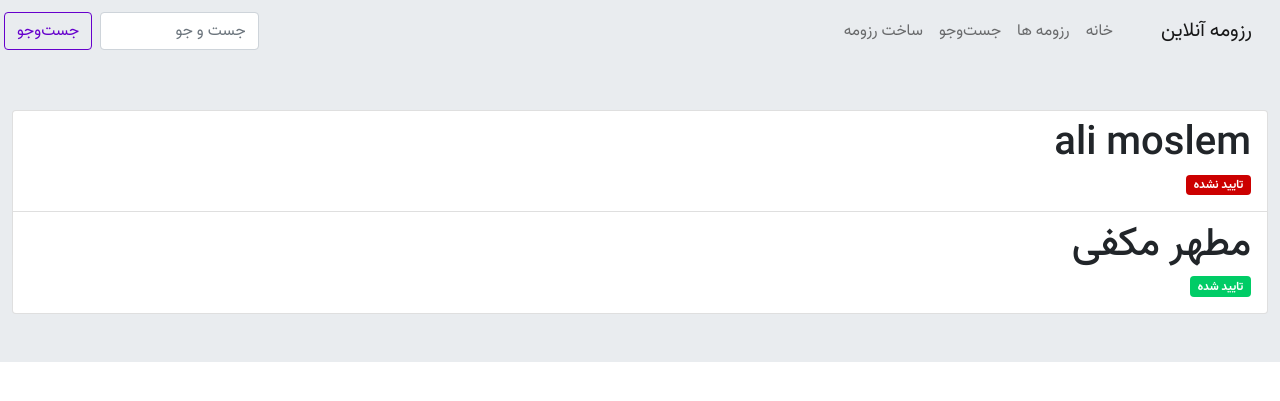
After one commit to motahharm/online_resume, a Django app: page /profile/list/ in a window 1280 px wide. The commit adds this page. Shown: the top 401 px of the page. Run offline with Django 3.2, Linux system fonts and the light colour scheme; data comes from the database, SQL or seed files in the repository; both versions use the stored data as it was after the commit; some libraries are stand-ins or nearby versions.

Commit message:
add header.html and profile_list(not limit)

```diff
--- /dev/null
+++ b/core/templates/include/header.html
@@ -0,0 +1,29 @@
+<nav class="navbar navbar-expand-lg navbar-light bg-light">
+  <div class="container-fluid">
+    <a class="navbar-brand" href="#">رزومه آنلاین</a>
+    <button class="navbar-toggler" type="button" data-bs-toggle="collapse" data-bs-target="#navbarNavDropdown"
+      aria-controls="navbarNavDropdown" aria-expanded="false" aria-label="Toggle navigation">
+      <span class="navbar-toggler-icon"></span>
+    </button>
+    <div class="collapse navbar-collapse" id="navbarNavDropdown">
+      <ul class="navbar-nav">
+        <li class="nav-item">
+          <a class="nav-link" aria-current="page" href="{% url 'home' %}">خانه</a>
+        </li>
+        <li class="nav-item">
+          <a class="nav-link" href="{% url 'profile_list' %}">رزومه ها</a>
+        </li>
+        <li class="nav-item">
+          <a class="nav-link" href="#">جست‌و‌جو</a>
+        </li>
+        <li class="nav-item">
+          <a class="nav-link" href="#">ساخت رزومه</a>
+        </li>
+      </ul>
+    </div>
+  </div>
+  <form class="d-flex">
+    <input class="form-control m-1" type="search" placeholder="جست و جو" aria-label="جست و جو">
+    <button class="btn btn-outline-primary m-1" type="submit">جست‌و‌جو</button>
+  </form>
+</nav>
--- a/core/templates/layout/base.html
+++ b/core/templates/layout/base.html
@@ -19,7 +19,9 @@
 </head>
 
 <body>
-  <header></header>
+  <header>
+    {% include 'include/header.html' %}
+  </header>
   <main>
     {% block contant %}
     {% endblock contant %}
--- /dev/null
+++ b/core/templates/list_profile.html
@@ -0,0 +1,34 @@
+{% extends 'layout/base.html' %}
+
+{% block contant %}
+
+<div class="container-fluid py-5 bg-light">
+  <div class="list-group">
+  {% for profile in profiles %}
+    <a href="../../resume/{{profile.id}}" class="list-group-item list-group-item-action">
+      <h1>{{profile.first_name}} {{profile.last_name}}</h1>
+      <h6>
+        {% if profile.confirmed == True %}
+        <span class="badge bg-success">تایید شده</span>
+        {% else %}
+        <span class="badge bg-danger">تایید نشده</span>
+        {% endif %}
+      </h6>
+    </a>
+
+    <!-- <div class="container py-5 border border-2 border-dark rounded-3 my-1">
+      <h1>{{profile.first_name}} {{profile.last_name}}</h1>
+      <h6>
+        {% if profile.confirmed == True %}
+        <span class="badge bg-success">تایید شده</span>
+        {% else %}
+        <span class="badge bg-danger">تایید نشده</span>
+        {% endif %}
+      </h6>
+      <a href="../../resume/{{profile.id}}" class="btn btn-primary btn-md">مشاهده</a>
+    </div> -->
+    {% endfor %}
+  </div>
+</div>
+
+{% endblock contant %}
--- a/core/templates/resume.html
+++ b/core/templates/resume.html
@@ -12,7 +12,9 @@
       <span class="badge bg-danger">تایید نشده</span>
       {% endif %}
     </h6>
-    <p>{{profile.description}}</p><br><br><br>
+    <a href="#" class="btn btn-primary">دریافت رزومه PDF</a>
+    <div class="container border border-bottom border-1 border-dark my-2 rounded-3"></div>
+    <p>{{profile.description|linebreaks}}</p><br><br><br>
     {% if profile.confirmed == True %}
     <h5 class="text-success">این حساب تایید شده است</h5>
     {% else %}
--- a/web/urls.py
+++ b/web/urls.py
@@ -2,6 +2,7 @@ from django.urls import path
 from . import views
 
 urlpatterns = [
-  path('', views.index_view),
+  path('', views.index_view, name='home'),
+  path('profile/list/', views.list_profile_view, name='profile_list'),
   path('resume/<id_user>', views.resume_view),
 ]
--- a/web/views.py
+++ b/web/views.py
@@ -8,3 +8,8 @@ def resume_view(request, id_user):
   profile =  models.resume_model.objects.get(id=id_user)
   context = {'profile':profile}
   return render(request, 'resume.html', context)
+
+def list_profile_view(request):
+  profiles = models.resume_model.objects.all
+  context = {'profiles':profiles}
+  return render(request, 'list_profile.html', context)
```
Also changed, not shown: core/templates/index.html (+0 -36 lines), db.sqlite3, 1 other file.
